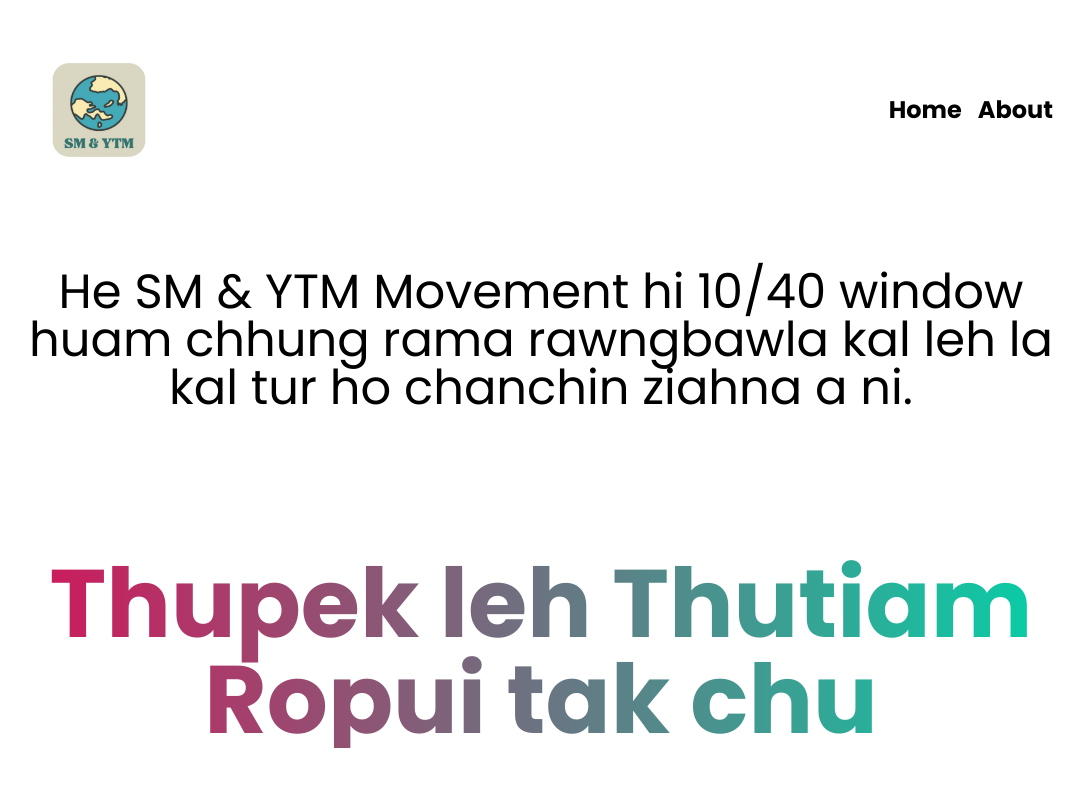
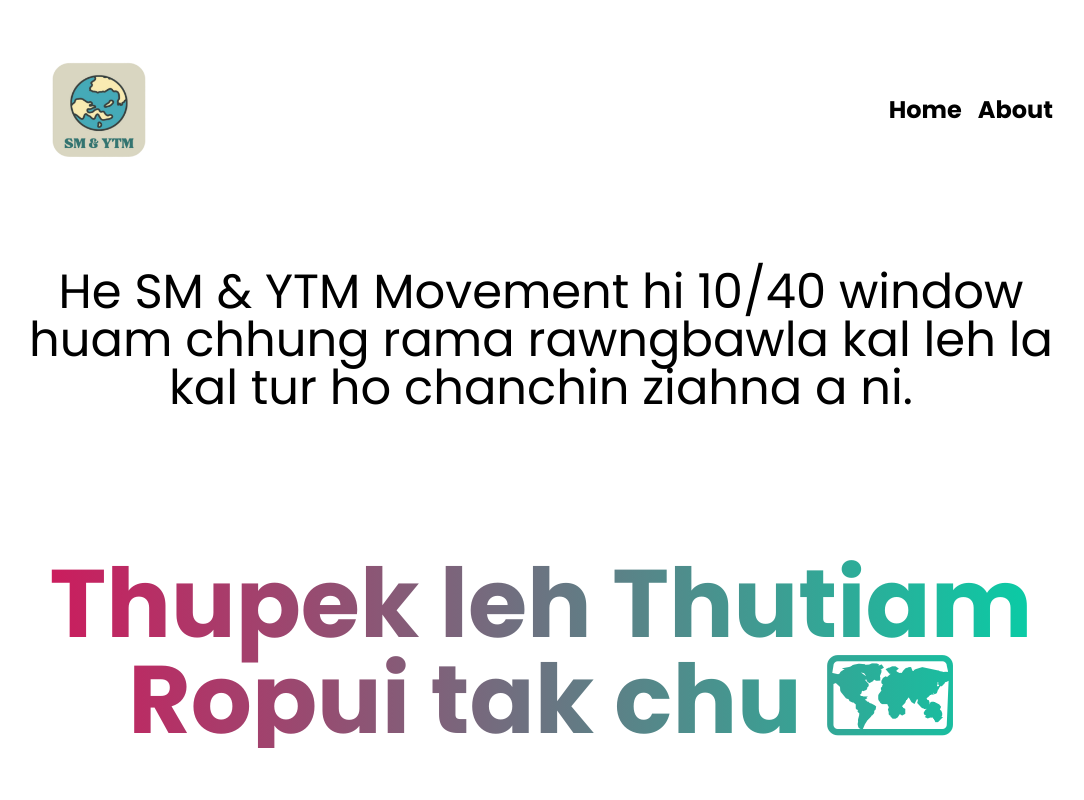
Before and after one commit to Ramengi-chawngthu/smYtm, a Next.js app: page /about in a window 1280 px wide. Shown: the top 800 px of the page, without its empty margins (99-1183 px from the left). Built offline with nearby package versions, Linux system fonts and the light colour scheme.

Commit message:
Added emoji about page

```diff
--- a/app/about/page.tsx
+++ b/app/about/page.tsx
@@ -1,4 +1,6 @@
 import styles from './styles.module.css'
+
+
 
 function About() {
   return (
@@ -7,7 +9,7 @@ function About() {
         He SM & YTM Movement hi 10/40 window huam chhung rama rawngbawla kal leh la kal tur ho chanchin ziahna a ni.
       </h1>
       <div>
-        <h1 className={"text-center text-5xl md:text-8xl font-bold mt-36" + " " + styles.commission}>Thupek leh Thutiam Ropui tak chu</h1>
+        <h1 className={"text-center text-5xl md:text-8xl font-bold mt-36" + " " + styles.commission}>Thupek leh Thutiam Ropui tak chu 🗺</h1>
         <h2 className="text-center text-3xl md:text-5xl mt-32 font-bold">Thupek</h2>
         <p className="mt-16 text-3xl md:text-5xl text-center">Chutichuan, kal ula, <span className={styles.commission}>hnam tina mi</span> zirtîrahte siam ula, ...</p>
         <p className="text-right text-xl md:text-2xl mt-4 font-bold">Matthaia 28:19</p>
```
